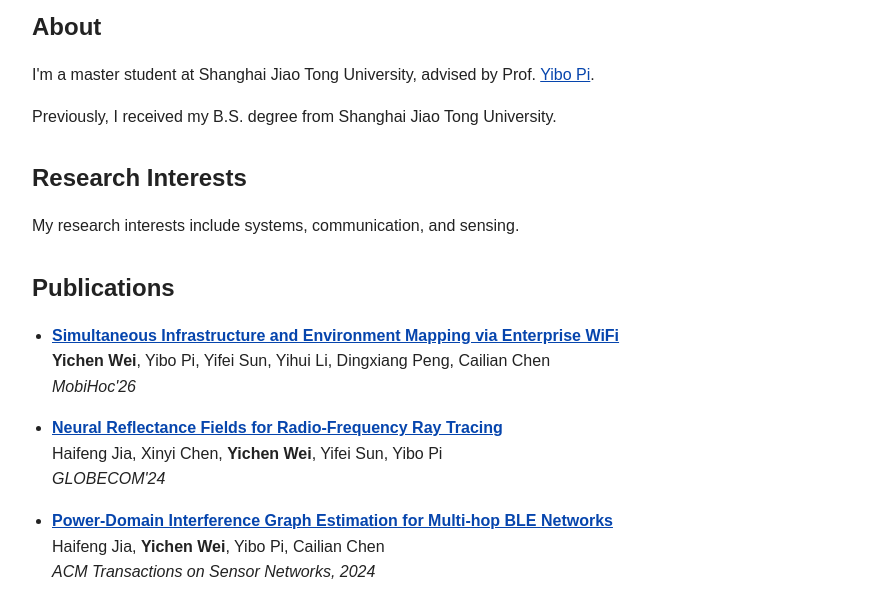
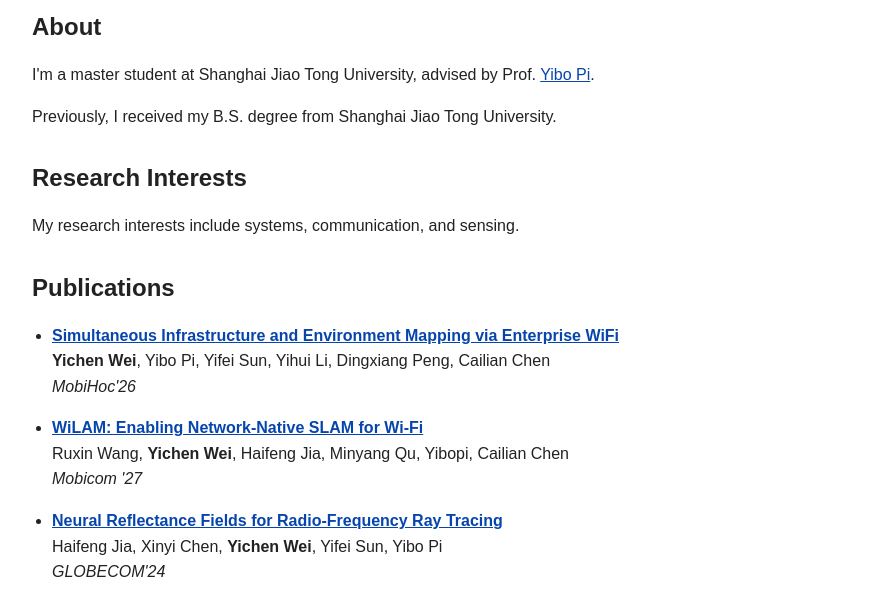
Before and after one commit to weiyichen2012/weiyichen2012.github.io, a plain HTML site: page index.html in a window 1280 px wide. Shown: the part 179-777 px from the top of the page, without its empty margins (198-1081 px from the left). Drawn offline with Linux system fonts and the light colour scheme.

Commit message:
add mobicom 27

```diff
--- a/index.html
+++ b/index.html
@@ -45,6 +45,11 @@
           <em>MobiHoc'26</em>
         </li>
         <li>
+          <a href="https://weiyichen2012.github.io"><strong>WiLAM: Enabling Network-Native SLAM for Wi-Fi</strong></a><br>
+          Ruxin Wang, <strong>Yichen Wei</strong>, Haifeng Jia, Minyang Qu, Yibopi, Cailian Chen<br>
+          <em>Mobicom '27</em>
+        </li>
+        <li>
           <a href="https://weiyichen2012.github.io/assets/papers/Neural Reflectance Fields for Radio-Frequency Ray Tracing.pdf"><strong>Neural Reflectance Fields for Radio-Frequency Ray Tracing</strong></a><br>
           Haifeng Jia, Xinyi Chen, <strong>Yichen Wei</strong>, Yifei Sun, Yibo Pi<br>
           <em>GLOBECOM'24</em>
```
